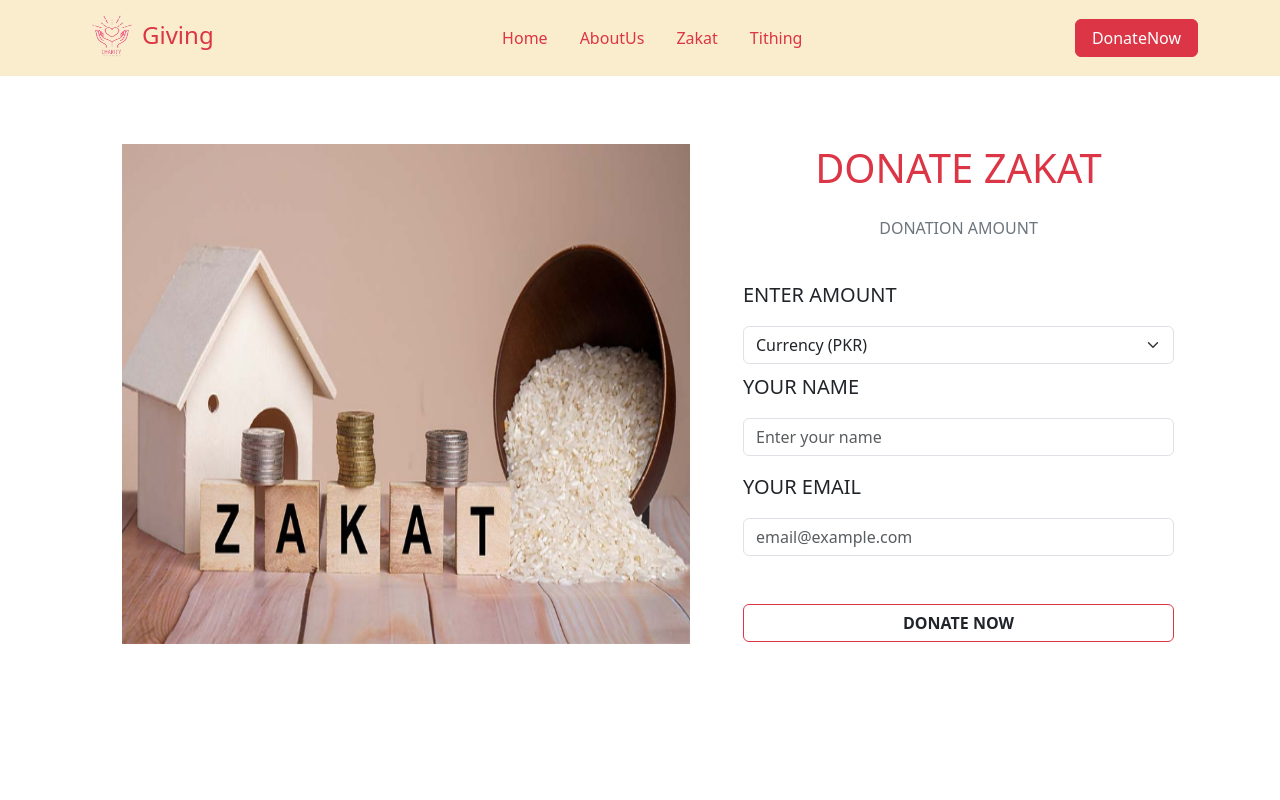
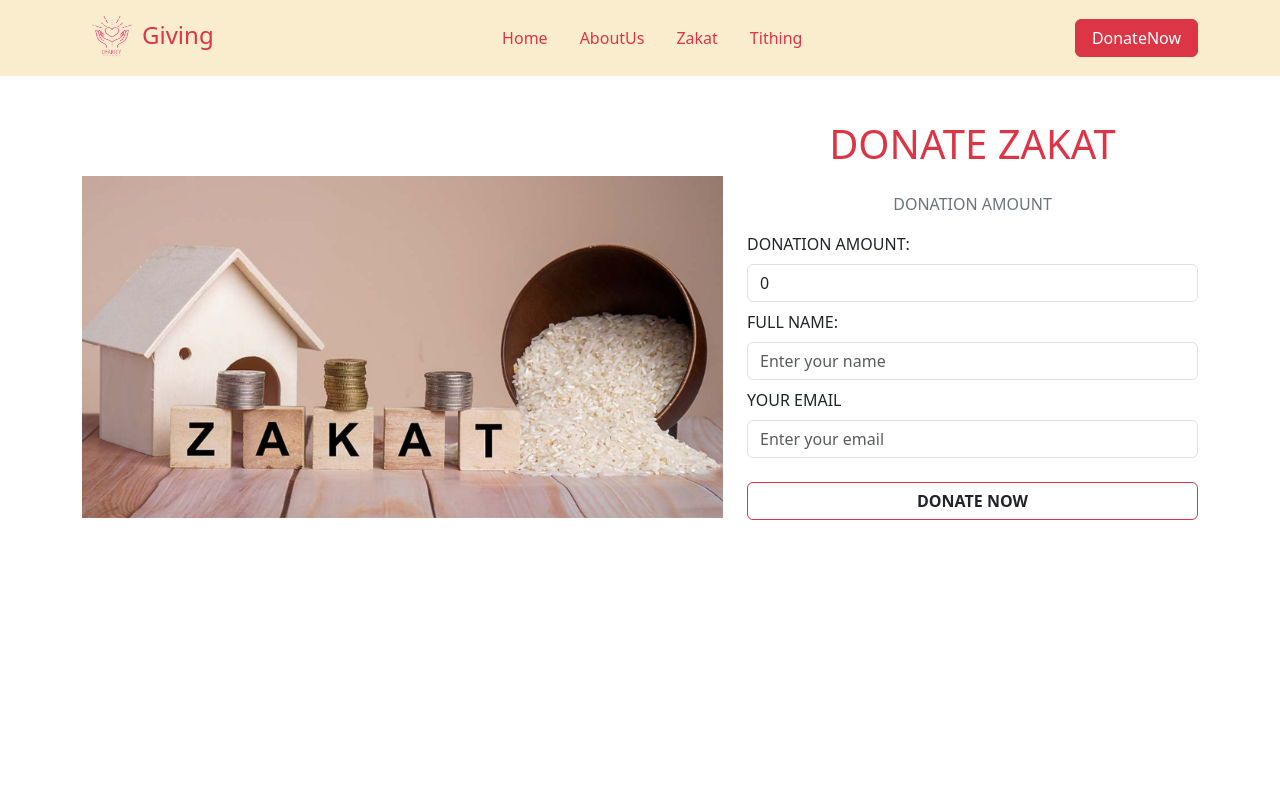
Before and after one commit to HafizFaisalAli/Giving-Project, a React (Vite) app in the folder frontend/: page /donate-zakat in a window 1280 px wide. Shown: the top 800 px of the page. Built offline with nearby package versions, Linux system fonts and the light colour scheme.

Commit message:
Form Validation Add

```diff
--- a/frontend/src/components/Footer.jsx
+++ b/frontend/src/components/Footer.jsx
@@ -27,8 +27,8 @@ const Footer = () => {
           </div>
           <div className="row">
             <div className="col-md-4 ">
-              <h3 className="mt-4 ms-5 text-uppercase">Contact Us</h3>
-              <div className="px-5 mt-3">
+              <h3 className="mt-4 ms-md-5 text-uppercase">Contact Us</h3>
+              <div className="px-md-5 mt-3">
                 <Link to="/" className="list-1 d-flex  " onClick={scrollToTop}>
                   Home
                 </Link>
@@ -64,7 +64,7 @@ const Footer = () => {
                 </Link>
 
                 <Link className="list-1 d-flex pt-2 ">
-                  <span className="mx-1">
+                  <span className="mx-md-1">
                     <BsEnvelopeFill />
                   </span>
                   Givingus@gmail.com
@@ -72,8 +72,8 @@ const Footer = () => {
               </div>
             </div>
             <div className="col-md-4 px-3 ">
-              <h3 className="mt-4 ms-5 text-uppercase">Zakat</h3>
-              <div className="px-5 mt-3">
+              <h3 className="mt-4 ms-md-5 text-uppercase">Zakat</h3>
+              <div className="px-md-5 mt-3">
                 <Link className="list-1 d-flex pt-2 ">
                   <span>
                     <IoCall />
@@ -89,8 +89,8 @@ const Footer = () => {
               </div>
             </div>
             <div className="col-md-4 px-1 ">
-              <h3 className="mt-4 ms-5 text-uppercase">Caritas</h3>
-              <div className="px-5 mt-3">
+              <h3 className="mt-4 ms-md-5 text-uppercase">Caritas</h3>
+              <div className="px-md-5 mt-3">
                 <Link className="list-1 d-flex pt-2 ">
                   <span>
                     <IoCall />
--- /dev/null
+++ b/frontend/src/components/Form.jsx
@@ -0,0 +1,124 @@
+import React, { useState, useRef } from "react";
+import { Link } from "react-router-dom";
+
+const Form = () => {
+  const [userData, setUserData] = useState({
+    amount: 0,
+    fullName: "",
+    email: "",
+  });
+  const [errors, setErrors] = useState({});
+
+  const amountRef = useRef();
+  const fullNameRef = useRef();
+  const emailRef = useRef();
+
+  const validateFrom = () => {
+    const newErrors = {};
+    if (userData.amount < 1) {
+      newErrors.amount = "Donation amount must be greater then 1 Dollars.";
+      amountRef.current.focus();
+    } else if (userData.fullName.length === 0) {
+      newErrors.fullName = "Please enter your name first.";
+      fullNameRef.current.focus();
+    } else if (userData.fullName.length < 3) {
+      newErrors.fullName = "Name must be at least 5 characters";
+    } else if (/([a-zA-Z])\1\1/.test(userData.fullName)) {
+      newErrors.fullName = "Name cannot contain repetitive characters.";
+    } else if (!userData.email.includes("@")) {
+      newErrors.email = "Please enter valid email.";
+      emailRef.current.focus();
+    } else if (userData.email.length === 0) {
+      newErrors.email = "Please enter your email first";
+    }
+
+    setErrors(newErrors);
+    return Object.keys(newErrors).length === 0;
+  };
+  const handleChange = (e) => {
+    const { name, value } = e.target;
+    setErrors((prevErrors) => ({ ...prevErrors, [name]: "" }));
+    setUserData((prevInputs) => ({ ...prevInputs, [name]: value }));
+  };
+
+  const handleSubmit = (e) => {
+    e.preventDefault();
+    if (validateFrom()) {
+      const { amount, fullName, email} = userData;
+      console.log(
+        "amount:" + amount,
+        "FullName:" + fullName,
+        "email:" + email,
+
+      );
+    } else {
+      console.log("Form has validations errors");
+    }
+  };
+
+  return (
+    <>
+      <form onSubmit={handleSubmit}>
+        <div>
+          <label htmlFor="amount" className="form-label text-uppercase">
+            Donation Amount:
+          </label>
+          <input
+            type="number"
+            name="amount"
+            id="amount"
+            placeholder="Enter your donation amount"
+            className="form-control"
+            value={userData.amount}
+            onChange={handleChange}
+            ref={amountRef}
+          />
+        </div>
+        <div className="error text-danger"> {errors.amount} </div>
+        <div className="mt-2">
+          <label htmlFor="fullName" className="form-label text-uppercase">
+            Full Name:
+          </label>
+          <input
+            type="text"
+            name="fullName"
+            id="fullName"
+            placeholder="Enter your name"
+            className="form-control"
+            value={userData.fullName}
+            onChange={handleChange}
+            ref={fullNameRef}
+          />
+          <div className="error text-danger"> {errors.fullName} </div>
+        </div>
+        <div className="">
+          <label htmlFor="email" className="form-label text-uppercase mt-2">
+            your email
+          </label>
+          <input
+            type="email"
+            className="form-control"
+            name="email"
+            id="email"
+            placeholder="Enter your email"
+            value={userData.email}
+            onChange={handleChange}
+            ref={emailRef}
+          />
+          <div className="error text-danger"> {errors.email} </div>
+        </div>
+        <div className="d-grid mt-4">
+          <button
+            type="submit"
+            className=" btn btn-outline-danger text-dark fw-bold text-uppercase"
+          >
+            Donate Now
+          </button>
+          <Link to="/pay-now" className="d-grid text-decoration-none"></Link>
+        </div>
+      </form>
+    </>
+  );
+};
+
+export default Form;
--- a/frontend/src/pages/DonateTithe.jsx
+++ b/frontend/src/pages/DonateTithe.jsx
@@ -1,82 +1,32 @@
 import React from "react";
 import donatetithe from "../images/Donate-tithe.jpg";
-
-import { Link } from "react-router-dom";
+import Form from "../components/Form";
 
 const DonateTithe = () => {
   return (
     <>
       <div className="mt-5">.</div>
       <div className="container maincolor my-5 ">
-        <div className="row p-4">
-          <div className="col-lg-7">
+        <div className="row">
+          <div className="col-md-7 mt-5 pt-2">
             <div>
               <img
                 src={donatetithe}
                 alt="Donate-tithe"
-                className="d-none d-md-block px-3  "
-                height={500}
-                width={600}
+                className="d-none d-md-block w-100"
+                // height={500}
+                // width={600}
               />
             </div>
           </div>
-          <div className="col-lg-5">
+          <div className="col-md-5">
             <h4 className="text-uppercase display-6 text-center text-danger">
               Donate Tithe
             </h4>
             <p className="text-secondary text-uppercase text-center mt-4">
               Donation Amount
             </p>
-            <form>
-              <label
-                htmlFor="inputB"
-                className="form-lable text-uppercase my-3 fs-5 mt-4 "
-              >
-                Enter amount
-              </label>
-              <select class="form-select" aria-label="Default select example">
-                <option>Currency (PKR)</option>
-                <option value="1">Currency (USD)</option>
-              </select>
-              <div className="">
-                <label
-                  htmlFor="inputB"
-                  className="form-lable text-uppercase my-3 fs-5 mt-2 "
-                >
-                  your name
-                </label>
-                <input
-                  type="text"
-                  className="form-control"
-                  name="inputB"
-                  id="inputB"
-                  placeholder="Enter your name"
-                />
-              </div>
-              <div className="">
-                <label
-                  htmlFor="inputC"
-                  className="form-lable text-uppercase my-3 fs-5  "
-                >
-                  your email
-                </label>
-                <input
-                  type="text"
-                  className="form-control"
-                  name="inputC"
-                  id="inputC"
-                  placeholder="email@example.com"
-                />
-              </div>
-              <div className="row d-grid mt-5 mx-auto">
-                <Link
-                  to="/pay-now"
-                  className=" btn btn-outline-danger text-decoration-none text-dark fw-bold text-uppercase"
-                >
-                  Donate Now
-                </Link>
-              </div>
-            </form>
+            <Form />
           </div>
         </div>
       </div>
--- a/frontend/src/pages/DonateZakat.jsx
+++ b/frontend/src/pages/DonateZakat.jsx
@@ -1,5 +1,5 @@
 import React from "react";
-import { Link } from "react-router-dom";
+import Form from "../components/Form";
 import donatezakat from "../images/zakatdonate1.png";
 
 const DonateZakat = () => {
@@ -7,15 +7,15 @@ const DonateZakat = () => {
     <>
       <div className="mt-5">.</div>
       <div className="container maincolor my-5 ">
-        <div className="row p-4">
-          <div className="col-md-7">
+        <div className="row">
+          <div className="col-md-7 mt-5 pt-2">
             <div>
               <img
                 src={donatezakat}
                 alt="Donate-tithe"
-                className="d-none d-md-block px-3  "
-                height={500}
-                width={600}
+                className="d-none d-md-block w-100"
+                // height={500}
+                // width={600}
               />
             </div>
           </div>
@@ -26,56 +26,7 @@ const DonateZakat = () => {
             <p className="text-secondary text-uppercase text-center mt-4">
               Donation Amount
             </p>
-            <form>
-              <label
-                htmlFor="inputB"
-                className="form-lable text-uppercase my-3 fs-5 mt-4 "
-              >
-                Enter amount
-              </label>
-              <select class="form-select" aria-label="Default select example">
-                <option>Currency (PKR)</option>
-                <option value="1">Currency (USD)</option>
-              </select>
-              <div className="">
-                <label
-                  htmlFor="inputB"
-                  className="form-lable text-uppercase my-3 fs-5 mt-2 "
-                >
-                  your name
-                </label>
-                <input
-                  type="text"
-                  className="form-control"
-                  name="inputB"
-                  id="inputB"
-                  placeholder="Enter your name"
-                />
-              </div>
-              <div className="">
-                <label
-                  htmlFor="inputC"
-                  className="form-lable text-uppercase my-3 fs-5  "
-                >
-                  your email
-                </label>
-                <input
-                  type="text"
-                  className="form-control"
-                  name="inputC"
-                  id="inputC"
-                  placeholder="email@example.com"
-                />
-              </div>
-              <div className="row d-grid mt-5 mx-auto">
-                <Link
-                  to="/pay-now"
-                  className=" btn btn-outline-danger text-decoration-none text-dark fw-bold text-uppercase"
-                >
-                  Donate Now
-                </Link>
-              </div>
-            </form>
+            <Form />
           </div>
         </div>
       </div>
```
Also changed, not shown: frontend/src/pages/PayNow.jsx (+4 -30 lines), frontend/src/images/mastervisafinal.png.
